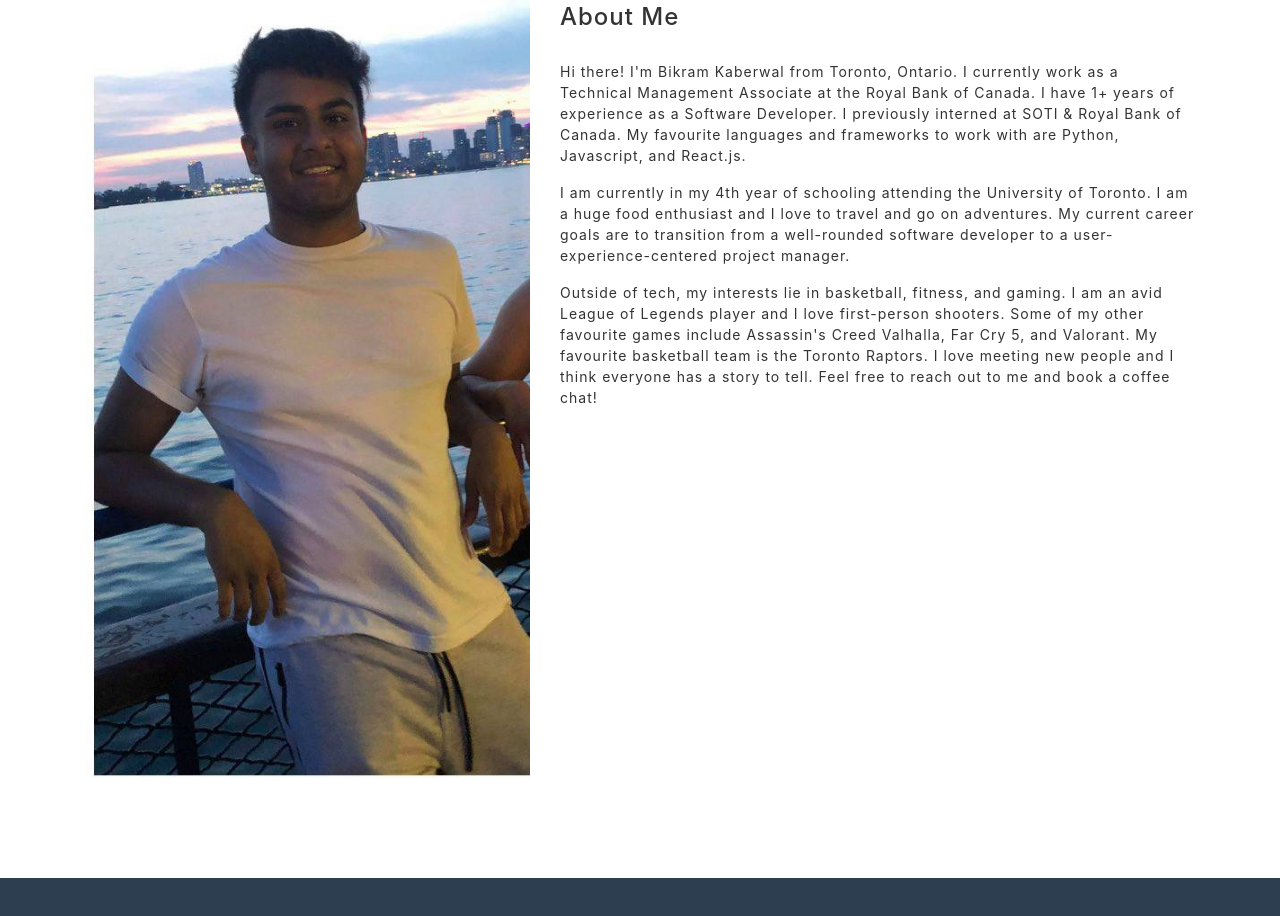
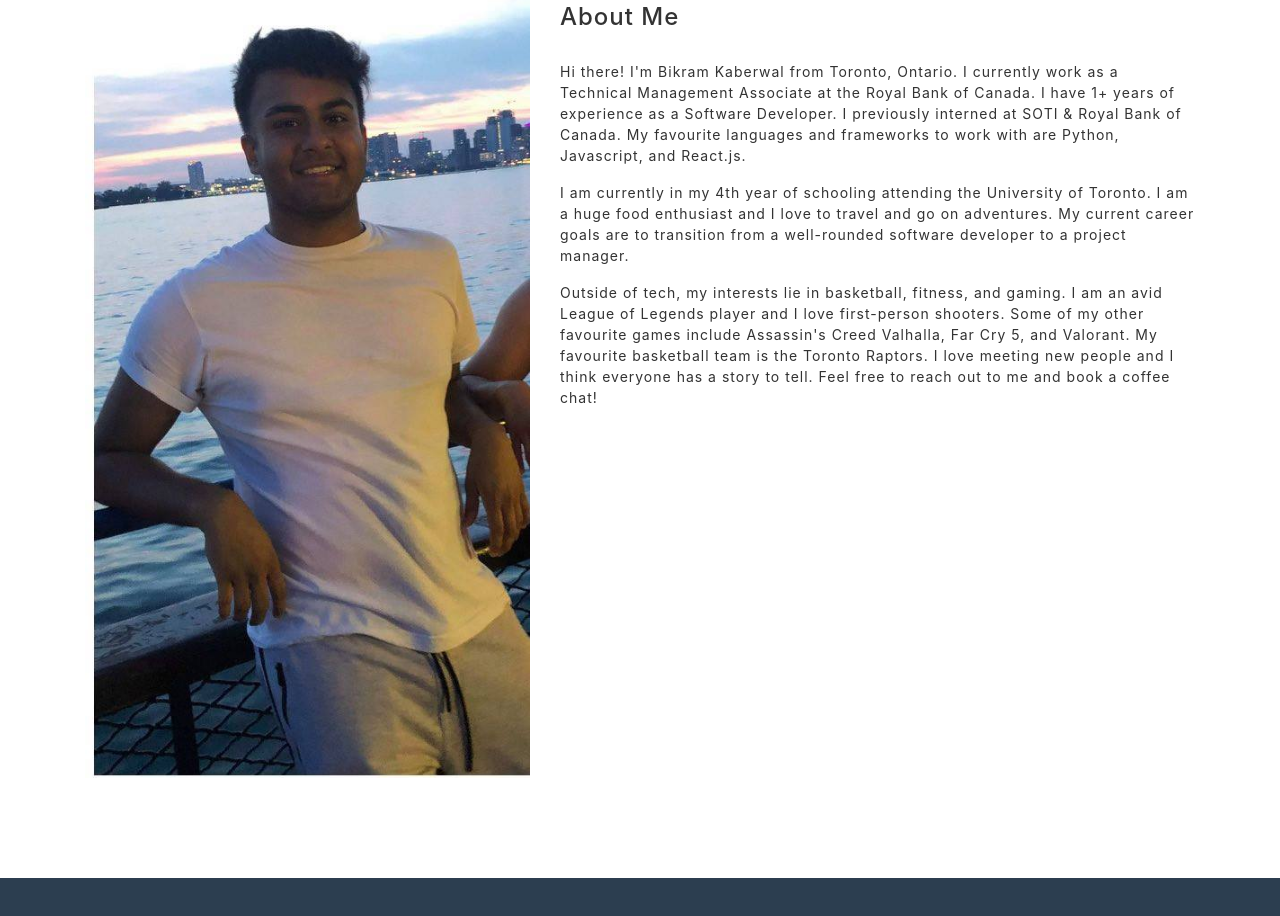
Before and after one commit to bik-kaberwal/bik-kaberwal.github.io, a plain HTML site: page index.html in a window 1280 px wide. Shown: the part 998-1914 px from the top of the page. Drawn offline with nearby package versions, Linux system fonts and the light colour scheme.

Commit message:
Update index.html

```diff
--- a/index.html
+++ b/index.html
@@ -87,7 +87,7 @@
                         My favourite languages and frameworks to work with are Python, Javascript, and React.js.</p>
                     <p>I am currently in my 4th year of schooling attending the University of Toronto.
                         I am a huge food enthusiast and I love to travel and go on adventures. My current career
-                        goals are to transition from a well-rounded software developer to a user-experience-centered project manager.</p>
+                        goals are to transition from a well-rounded software developer to a project manager.</p>
                         <p>Outside of tech, my interests lie in basketball, fitness, and gaming. I am an avid League of Legends player and I love first-person shooters.
                             Some of my other favourite games include Assassin's Creed Valhalla, Far Cry 5, and Valorant.
                             My favourite basketball team is the Toronto Raptors. I love meeting new people and I think everyone has a story to tell.
```
